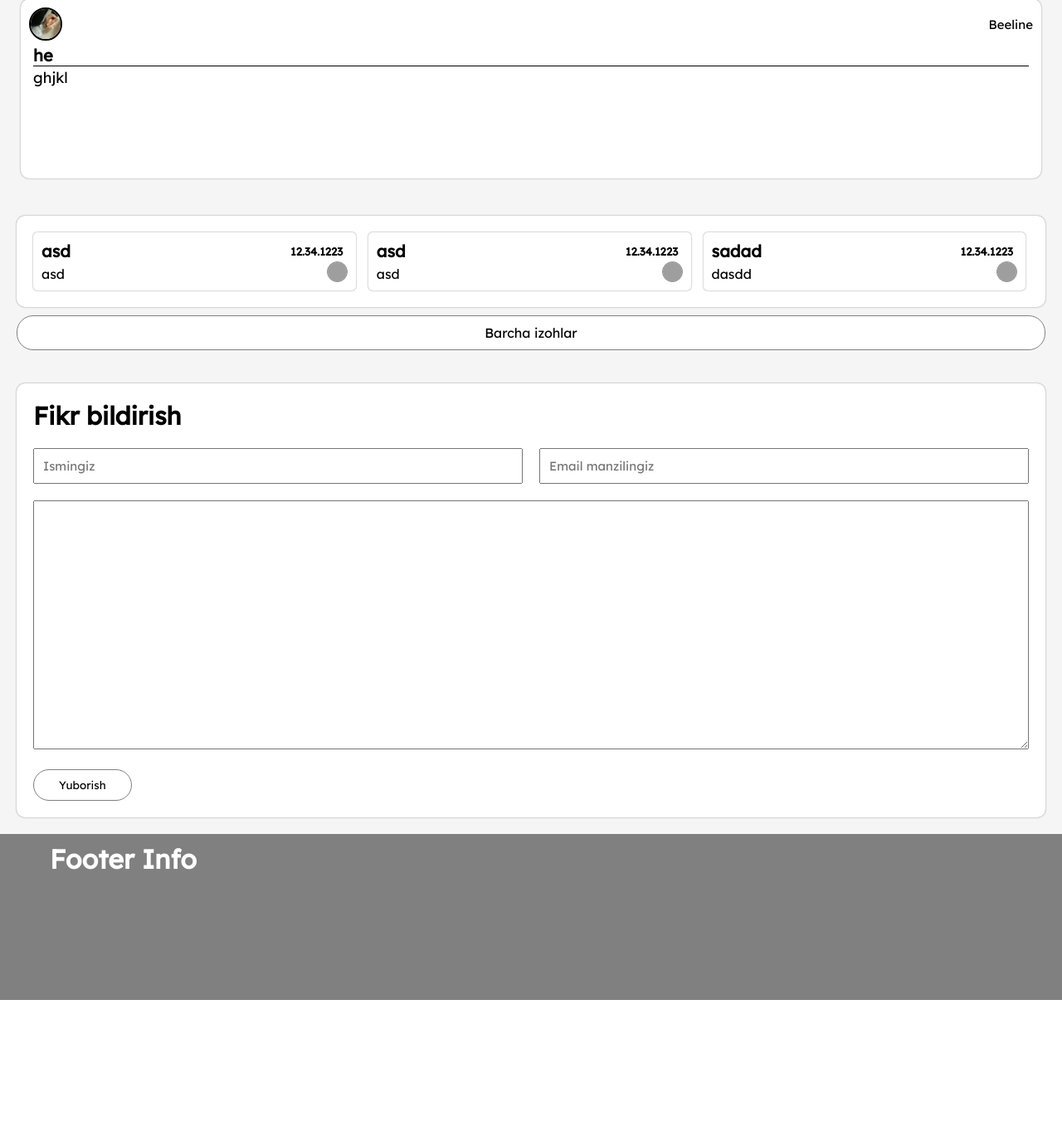
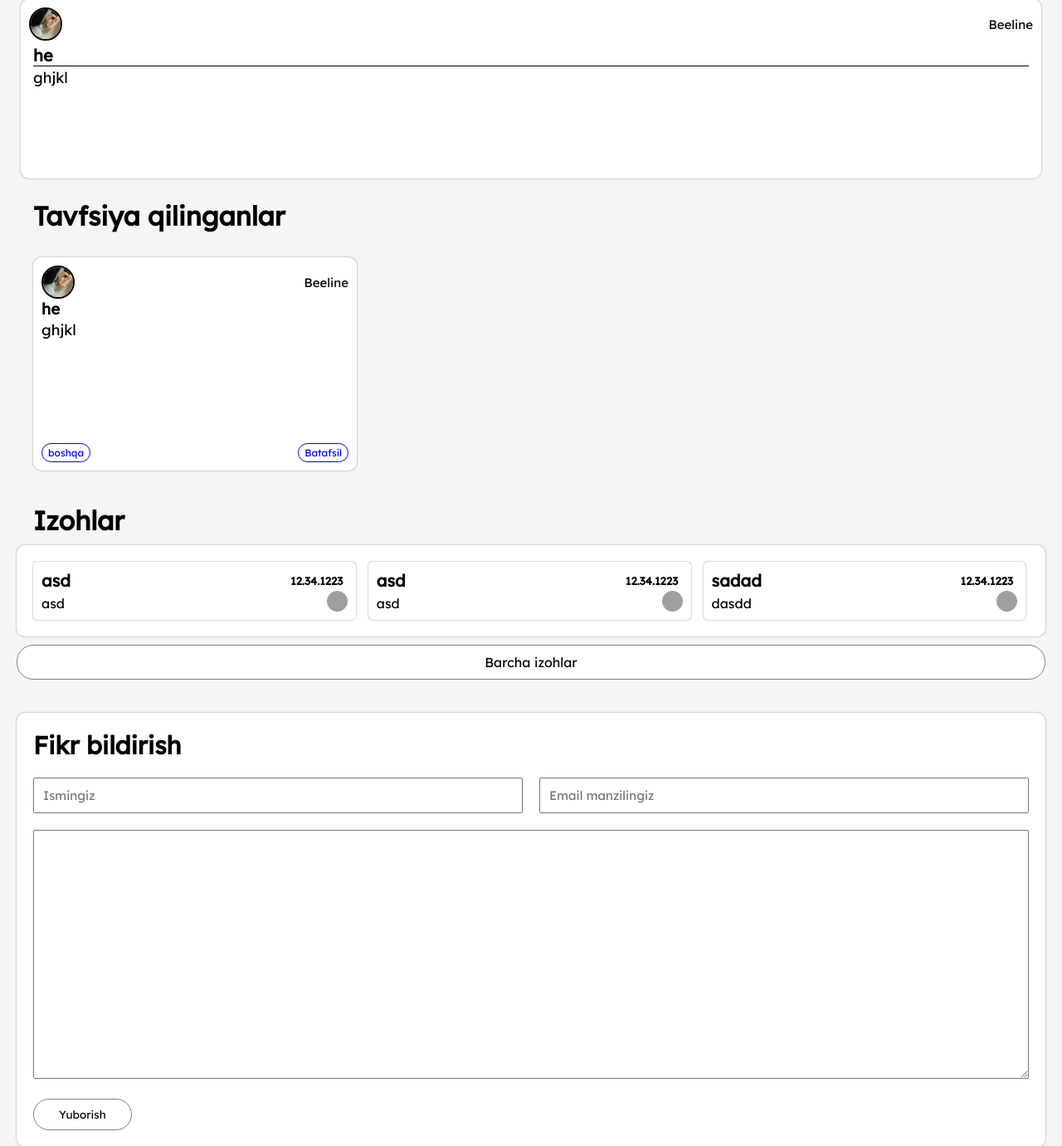
Before and after one commit to XAYTIMETOV/BDB, a Django app: a page that uses templates/pages/article-more.html in a window 1280 px wide. Shown: the part 176-1557 px from the top of the page at 83% size. Before the commit the page ends 1381 px from the top, so only its background shows below. Run offline with Django 5.2, Linux system fonts and the light colour scheme; data comes from the database, SQL or seed files in the repository; grey boxes are pictures that could not be loaded.

Commit message:
fix some elements

```diff
--- a/static/css/article-more.css
+++ b/static/css/article-more.css
@@ -119,8 +119,87 @@ section{
     word-break: break-all;
 }
 
+#suggests{
+    margin: 0 20px;
+    padding: 20px;
+    display: flex;
+    gap: 15px;
+    align-self: center;
+    width: 100%;
+    max-width: 1240px;
+}
+
+#sugg-box{
+    position: relative;
+    display: flex;
+    flex-direction: column;
+    width: 32.5%;
+    min-height: 250px;
+    border-radius: 10px;
+    box-shadow: 0 0 2px gray;
+    background-color: white;
+    padding: 10px;
+}
+
+#sugg-logo-name{
+    display: flex;
+    align-items: center;
+    justify-content: space-between;
+}
+
+#sugg-logo-name img{
+    border: solid 2px;
+    border-radius: 100px;
+    width: 40px;
+    height: 40px;
+}
+
+#sugg-logo-name p{
+    font-size: 15px;
+}
+
+#sugg-title{
+    margin-bottom: 10px;
+    width: 100%;
+    max-width: 1300px;
+    align-self: center;
+    padding: 0 40px;
+}
+
+#sugg-title-info p{
+    padding-top: 2px;
+    font-size: 18px;
+    height: 150px;
+    overflow: hidden;
+    word-break: break-all;
+}
+
+#izoh-title{
+    margin-top: 20px;
+    width: 100%;
+    max-width: 1300px;
+    align-self: center;
+    padding: 0 40px;
+}
+
+#sugg-arttic{
+    display: flex;
+    justify-content: space-between;
+}
+
+#sugg-arttic a{
+    font-size: 12px;
+    border: solid 1px;
+    display: flex;
+    align-items: top;
+    padding: 3px 7px;
+    width: fit-content;
+    border-radius: 50px;
+    overflow-y: hidden;
+}
+
 #comments-border{
-    margin: 20px 0;
+    margin: 10px 0 20px 0;
     display: flex;
     flex-direction: column;
     align-items: center;
@@ -151,6 +230,12 @@ section{
     box-shadow: 0 0 2px gray;
     background-color: white;
     padding: 10px;
+    color: black;
+}
+
+#comm:hover{
+    box-shadow: 0 0 5px gray;
+    transform: scale(1.02);
 }
 
 #comm-title{
@@ -188,7 +273,7 @@ section{
 }
 
 
-#comments-border a{
+#all-comms{
     width: 100%;
     max-width: 1240px;
     margin: 10px 0 20px 0;
@@ -200,7 +285,7 @@ section{
     color: black;
 }
 
-#comments-border a:hover{
+#all-comms:hover{
     background-color: royalblue;
     color: white;
     transition: 0.5s;
--- a/templates/home.html
+++ b/templates/home.html
@@ -72,7 +72,7 @@
                         {% endif %}
 
                         <span class="current">
-                            Sahifa {{ posts.number }} ... {{ posts.paginator.num_pages }}.
+                            <h1>{{ posts.number }}</h1>
                         </span>
 
                         {% if posts.has_next %}
--- a/templates/pages/article-more.html
+++ b/templates/pages/article-more.html
@@ -25,11 +25,36 @@
         </div>
     </section>
 
+    <h1 id="sugg-title">Tavfsiya qilinganlar</h1>
+    <div id="sugg-border">
+        <div id="suggests">
+            <div id="sugg-box">
+                <!--  -->
+                <div id="sugg-logo-name">
+                    <img src="{{ post.operator.photo.url }}" alt="operator logo"/>
+                    <p>{{ post.operator.name }}</p>
+                </div>
+                <!--  -->
+                <div id="sugg-title-info">
+                    <h3>{{ post.title }}</h3>
+                    <p>{{ post.body }}</p>
+                    <div id="sugg-arttic">
+                        <a href="/?tag={{ post.tag }}">{{ post.tag }}</a>
+                        <a href="{% url 'post' post.slug %}">Batafsil</a>
+                    </div>
+                </div>
+            </div>
+
+            </div>
+        </div>
+    </div>
+
+    <h1 id="izoh-title">Izohlar</h1>
     <div id="comments-border">
         <div id="comments">
             <!-- Comments -->
             {% for comment in post.comment_set.all %}
-            <div id="comm">
+            <a href="#" id="comm">
                 <div id="comm-title">
                     <h2>{{ comment.name }}</h2>
                     <h5>12.34.1223</h5>
@@ -38,10 +63,10 @@
                     <p>{{ comment.message }}</p>
                 </div>
                 <img src="../../static/images/user.png" />
-            </div>
+            </a>
             {% endfor %}
         </div>
-        <a href="{% url 'comments' %}">Barcha izohlar</a>
+        <a href="{% url 'comments' %}" id="all-comms">Barcha izohlar</a>
     </div>
 
     <div id="add-comment">
```
Also changed, not shown: static/css/style.css (+36 -7 lines).
